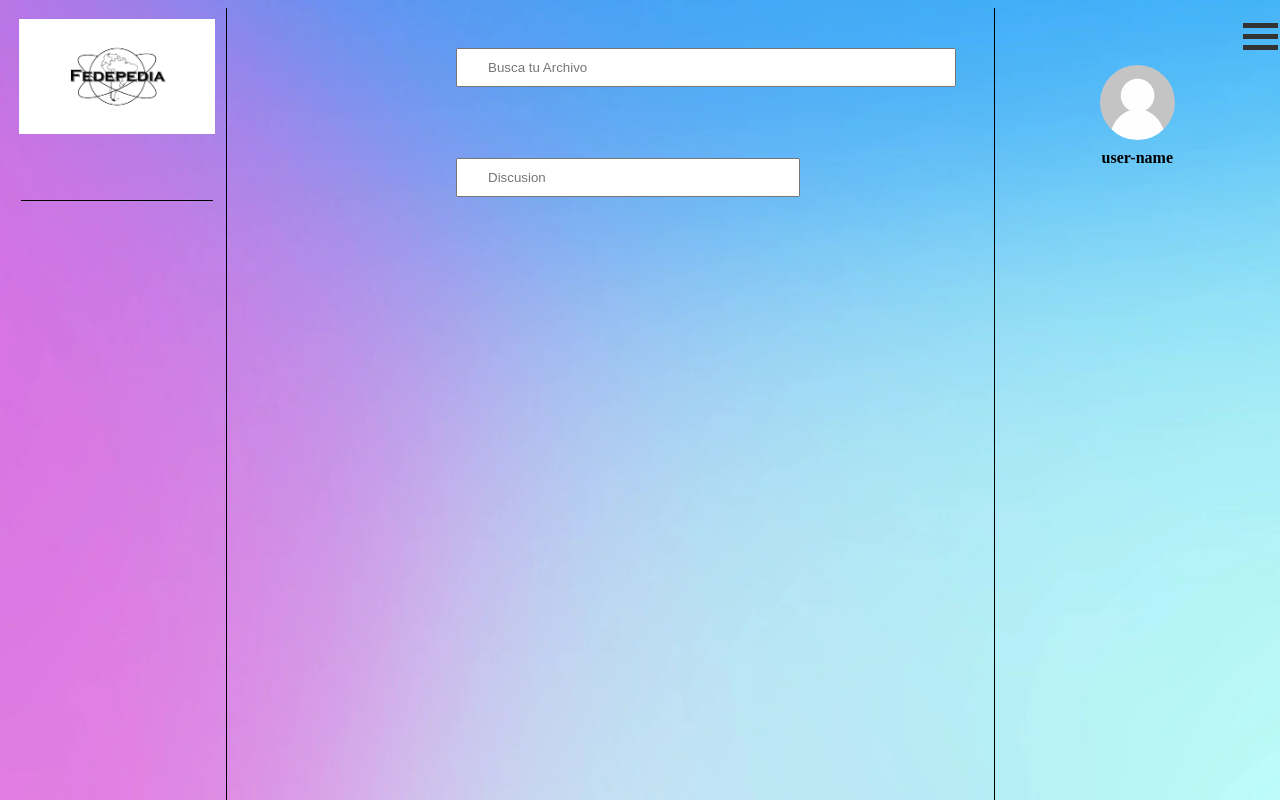
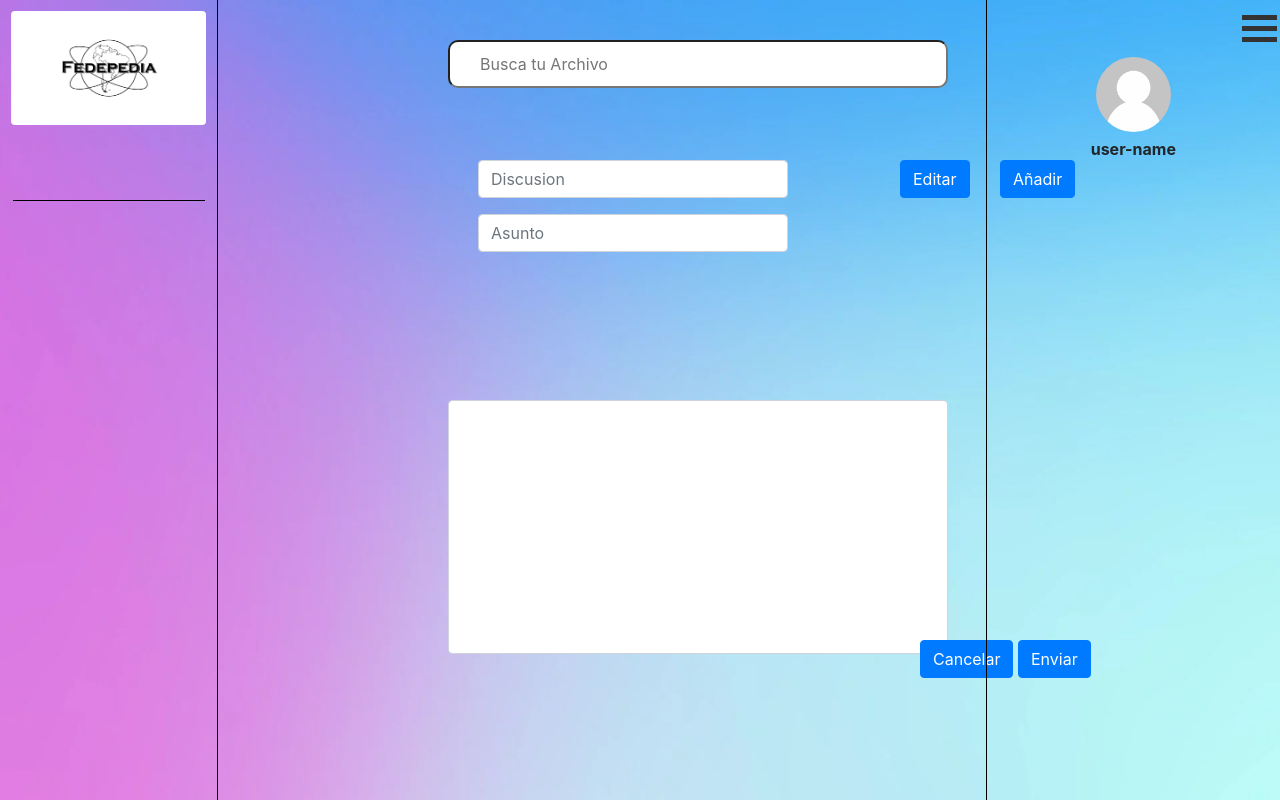
Before and after one commit to Ezequiel12D/fedepedia, a PHP site: page /views/discusiones.php in a window 1280 px wide. Run offline with PHP 8.4, Linux system fonts and the light colour scheme.

Commit message:
termino pagina-discusiones

```diff
--- a/css/style_layout.css
+++ b/css/style_layout.css
@@ -17,7 +17,7 @@
     margin-left: 17%;
     width: 60%;
     height: 100%;
-    position:absolute;
+    position: absolute;
 }
 
 #center-bar #bienvenida {
@@ -53,13 +53,13 @@
     position: fixed;
 }
 
-#bienvenida{
+#bienvenida {
     height: 150px;
     width: 100%;
     position: relative;
 }
 
-.profile-pic-btn{
+.profile-pic-btn {
 
     position: relative;
     display: flex;
@@ -72,7 +72,7 @@
 
 #right-bar #user-name {
     margin-top: 5px;
-    position:relative;
+    position: relative;
     display: flex;
     justify-content: center;
 }
@@ -84,17 +84,19 @@
     width: 75px;
 }
 
-#articles{
+#articles {
     margin-top: 10%;
 }
 
-.container--menu-btn{
+.container--menu-btn {
     margin-top: 15px;
     margin-left: 87%;
 
 }
 
-.bar1, .bar2, .bar3 {
+.bar1,
+.bar2,
+.bar3 {
     width: 35px;
     height: 5px;
     background-color: #333;
@@ -106,7 +108,9 @@
     transform: translate(0, 11px) rotate(-45deg);
 }
 
-  .change .bar2 {opacity: 0;}
+.change .bar2 {
+    opacity: 0;
+}
 
 .change .bar3 {
     transform: translate(0, -11px) rotate(45deg);
@@ -122,6 +126,7 @@
 #link-bar a {
     color: inherit;
 }
+
 #buscador {
     width: 500px;
     position: fixed;
@@ -129,12 +134,37 @@
     margin-top: 40px;
     padding: 10px 10px 10px 30px;
     outline: none;
+    border-radius: 10px;
 }
-  #discusion-text{
+
+.container-inputs {
     margin-left: 35%;
     position: fixed;
     padding: 10px 10px 10px 30px;
-    width: 300px;
+    width: 350px;
     margin-top: 150px;
     outline: none;
 }
+
+.textarea-descript  {
+    margin-left: 35%;
+    position: fixed;
+    width: 500px;
+    margin-top: 400px;
+    outline: none;
+}
+
+.button-container button {
+    position: absolute;
+    left: 900px;
+    margin-top: 160px;
+}
+
+.button-container .btn-add {
+    left: 1000px;
+}
+.low-btn-container{
+    position: absolute;
+    left: 920px;
+    margin-top: 50%;
+}
--- a/views/discusiones.php
+++ b/views/discusiones.php
@@ -6,13 +6,34 @@
     <meta http-equiv="X-UA-Compatible" content="IE=edge">
     <meta name="viewport" content="width=device-width, initial-scale=1.0">
     <link rel="stylesheet" href="../css/style_layout.css">
-
+    <title>Discusiones</title>
+    <link rel="stylesheet" href="../css/bootstrap.min.css">
 </head>
 
 <body>
+    <input type="search" placeholder="Busca tu Archivo" id="buscador" />
+    <div class="container-inputs">
+        <div class="form-group">
+            <input type="text" class="form-control" placeholder="Discusion">
+        </div>
 
-    <input type="search" placeholder="Busca tu Archivo" id="buscador" />
-    <input type="text" placeholder="Discusion" id="discusion-text" />
+        <div class="form-group">
+            <input type="text" class="form-control" placeholder="Asunto">
+        </div>
+    </div>
+    <div class="textarea-descript">
+        <textarea class="form-control" rows="10" aria-label="With textarea"></textarea>
+    </div>
+
+    </div>
+    <div class="button-container">
+        <button class="btn btn-primary">Editar</button>
+        <button class="btn-add btn btn-primary">Añadir</button>
+    </div>
+    <div class="low-btn-container">
+        <button class="btn btn-primary">Cancelar</button>
+        <button class="btn btn-primary">Enviar</button>
+    </div>
     <div id="left-bar">
         <div class="container-logo">
             <a href="">
@@ -30,7 +51,11 @@
             <div class="bar2"></div>
             <div class="bar3"></div>
         </div>
-        <script>function myFunction(x) { x.classList.toggle("change"); } </script>
+        <script>
+            function myFunction(x) {
+                x.classList.toggle("change");
+            }
+        </script>
         <div class="profile-pic-btn">
             <div id="user_profile_pic"><img src="../images/profile/default.png" alt="profile_pic"></div>
         </div>
```
Lines whose indentation alone changed are shown as unchanged.
